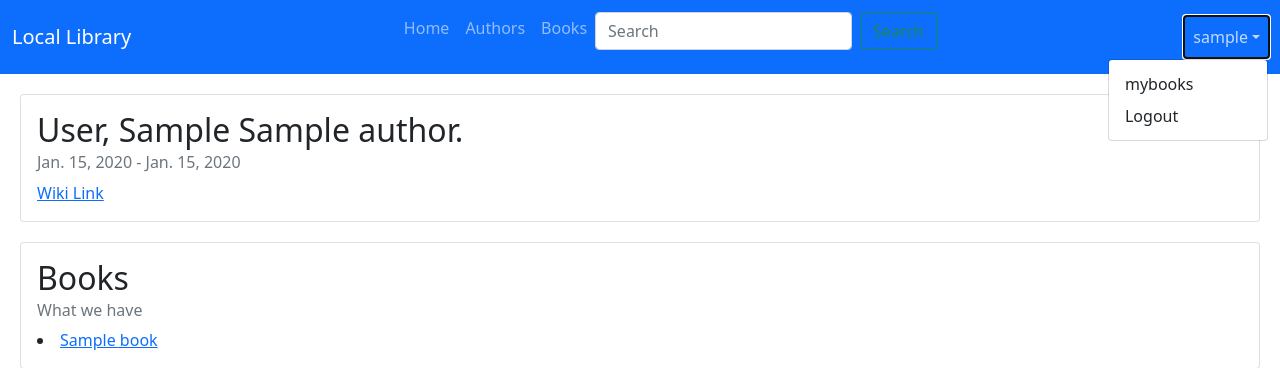
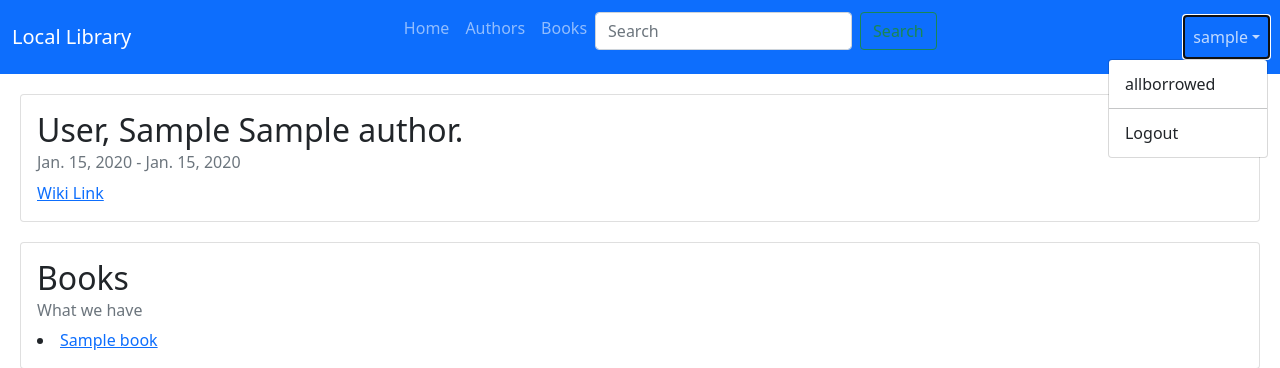
Before and after one commit to swford89/local_library, a Django app: page /catalog/author/1/ in a window 1280 px wide, after a click that opens the changed part. Shown: the top 368 px of the page. Run offline with Django 3.2, Linux system fonts and the light colour scheme; a user stored in the database is signed in; tables that the repository leaves empty hold one stand-in row (values such as "Sample post").

Commit message:
formatted dropdown menu according to user type: staff vs. non-staff

```diff
--- a/catalog/templates/catalog/base.html
+++ b/catalog/templates/catalog/base.html
@@ -34,8 +34,21 @@
                     <li class="nav-item dropdown">
                         <a class="nav-link dropdown-toggle" data-bs-toggle="dropdown" href="#" role="button" aria-expanded="false">{{ user.username }}</a>
                         <ul class="dropdown-menu" style="right: 0; left: auto;">
+
+                            {% if user.is_staff %}
+
+                            <li><a class="dropdown-item" href="{% url 'catalog:all_borrowed' %}">allborrowed</a></li>
+                            <li><hr class="dropdown-divider"></li>
+                            <li><a class="dropdown-item" href="{% url 'logout' %}">Logout</a></li>
+
+                            {% else %}
+
                             <li><a class="dropdown-item" href="{% url 'catalog:my_borrowed' %}">mybooks</a></li>
+                            <li><hr class="dropdown-divider"></li>
                             <li><a class="dropdown-item" href="{% url 'logout' %}">Logout</a></li>
+
+                            {% endif %}
+
                         </ul>
                     </li>
 
```
